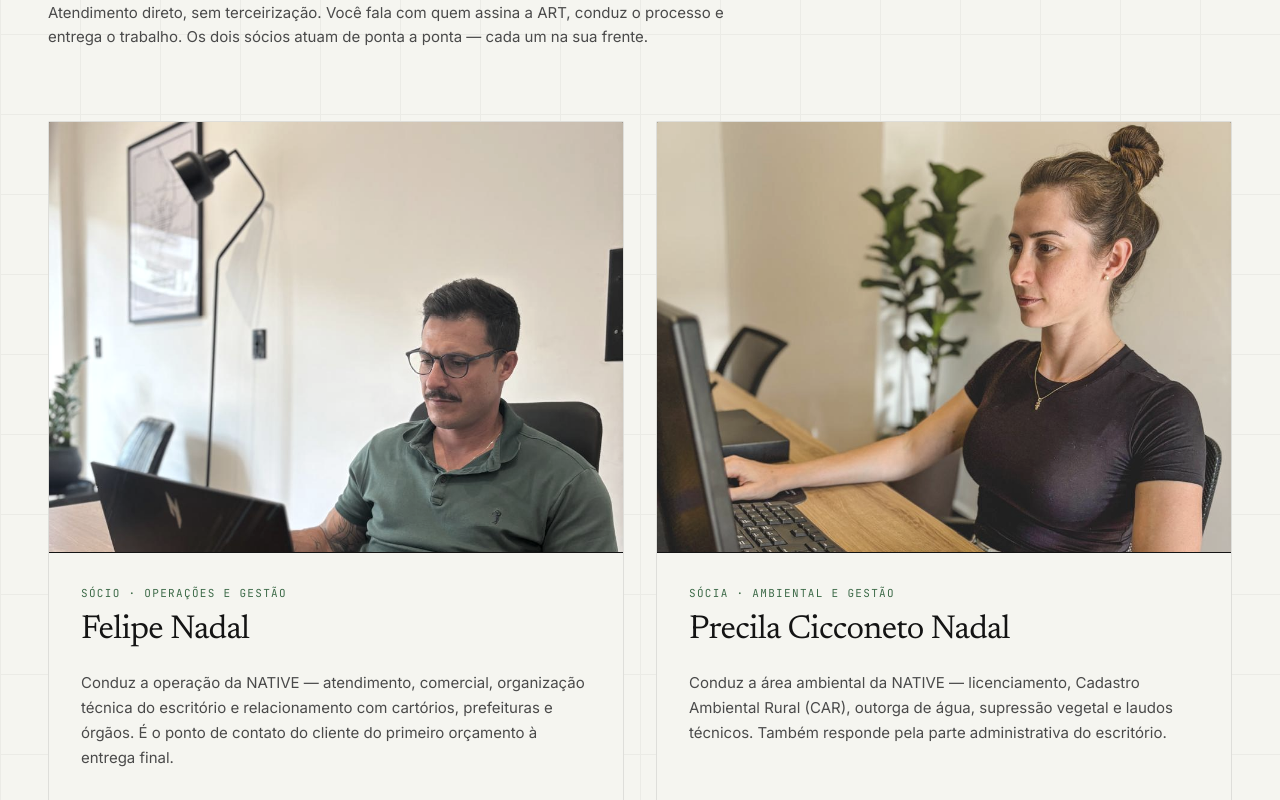
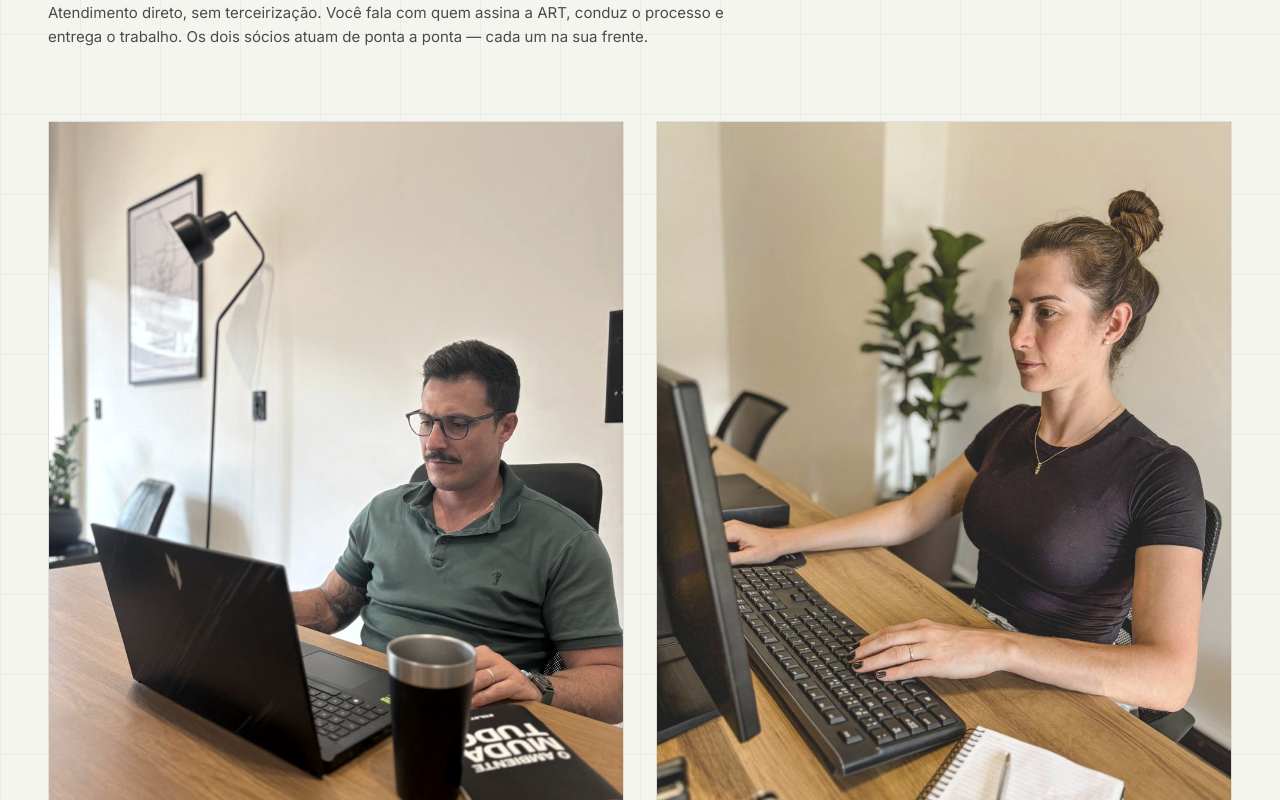
Before and after one commit to Nativeterritorial/native-react, a React (Vite) app: page / in a window 1280 px wide. Shown: the part 2180-2980 px from the top of the page. Built offline with nearby package versions, Linux system fonts and the light colour scheme.

Commit message:
Diminui zoom das fotos da equipe (quadro 4:5 + object-position)
Fotos sao verticais (960x1280); o card 4:3 cortava muito (zoom alto).
Quadro agora 4:5 mostra bem mais da foto. object-position por
pessoa (Felipe 25%, Precila 20%) ancora no rosto. Cards seguem
simetricos.

```diff
--- a/src/components/sections/AboutSection.jsx
+++ b/src/components/sections/AboutSection.jsx
@@ -8,6 +8,7 @@ const team = [
     label: '01 · OP / GESTÃO',
     bio: 'Conduz a operação da NATIVE — atendimento, comercial, organização técnica do escritório e relacionamento com cartórios, prefeituras e órgãos. É o ponto de contato do cliente do primeiro orçamento à entrega final.',
     photo: '/images/felipe.jpg',
+    photoPos: 'center 25%',
   },
   {
     initial: 'P',
@@ -16,6 +17,7 @@ const team = [
     label: '02 · AMBIENTAL',
     bio: 'Conduz a área ambiental da NATIVE — licenciamento, Cadastro Ambiental Rural (CAR), outorga de água, supressão vegetal e laudos técnicos. Também responde pela parte administrativa do escritório.',
     photo: '/images/precila.jpg',
+    photoPos: 'center 20%',
   },
 ]
 
@@ -42,7 +44,12 @@ function AboutSection() {
             <article className="team-card" key={m.name}>
               <div className="team-photo">
                 {m.photo ? (
-                  <img src={m.photo} alt={`Retrato de ${m.name}`} loading="lazy" />
+                  <img
+                    src={m.photo}
+                    alt={`Retrato de ${m.name}`}
+                    loading="lazy"
+                    style={m.photoPos ? { objectPosition: m.photoPos } : undefined}
+                  />
                 ) : (
                   <>
                     <span className="team-photo-initial" aria-hidden="true">{m.initial}.</span>
--- a/src/index.css
+++ b/src/index.css
@@ -728,7 +728,7 @@ section { position: relative; }
 }
 .team-photo {
   position: relative;
-  aspect-ratio: 4/3;
+  aspect-ratio: 4/5;
   background: var(--ink);
   overflow: hidden;
   border-bottom: 1px solid var(--line-paper);
```
